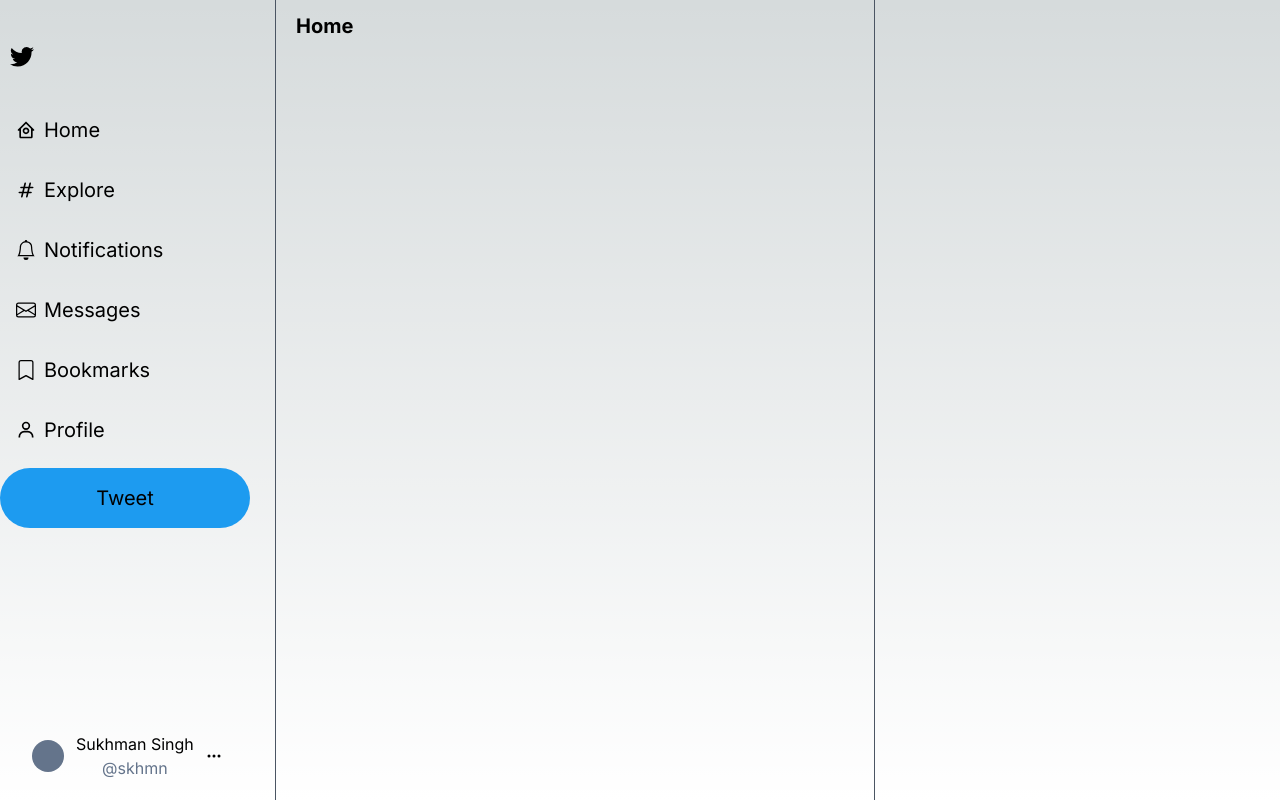
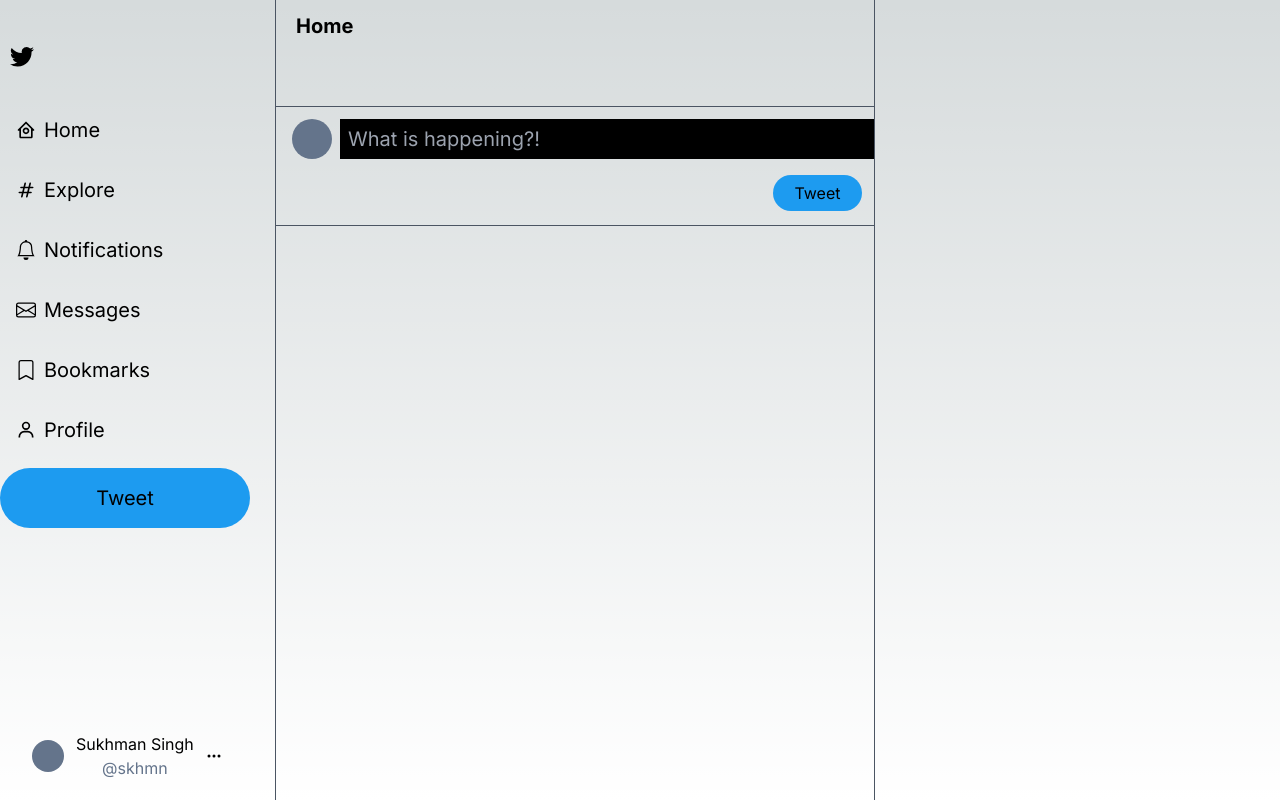
Before and after one commit to sukhman31/twitter-clone, a Next.js app: page / in a window 1280 px wide. Built offline with nearby package versions, Linux system fonts and the light colour scheme.

Commit message:
adding tweet section

```diff
--- a/app/page.tsx
+++ b/app/page.tsx
@@ -7,8 +7,24 @@
     <div className=" max-w-screen-xl w-full h-full flex relative">
       <div>
         <LeftSidebar />
-        <main className=" ml-[275px] pt-3 pl-5 w-[600px] flex-col h-full  min-h-screen border-l border-r border-gray-600">
-          <h1 className=" text-xl font-bold">Home</h1>
+        <main className=" ml-[275px]  w-[600px] flex-col h-full  min-h-screen border-l border-r border-gray-600">
+          <h1 className=" text-xl pt-3 pl-5 font-bold h-[106px] ">Home</h1>
+          <div className=" pl-4 pt-3 border-t border-b h-[120px] border-gray-600 relative flex items-stretch space-x-2">
+            <div className=" rounded-full bg-slate-500 w-10 h-10 flex-none"></div>
+            <div className="flex flex-col w-full h-full">
+              <div>
+                <input type="text" placeholder="What is happening?!" className="p-2 bg-black w-full h-full outline-none border-none text-xl"/>
+              </div>
+              <div className=" w-full justify-between items-center flex">
+                <div></div>
+                <div className=" pr-3 pt-4">
+                <button className="w-[89px] h-[36px] rounded-full bg-twitter-blue hover:bg-opacity-70 transition duration-200">
+                  Tweet
+                </button>
+                </div>
+              </div>
+            </div>
+          </div>
         </main>
         {/* <div>home timeline</div>
         <div>right section</div> */}
```
